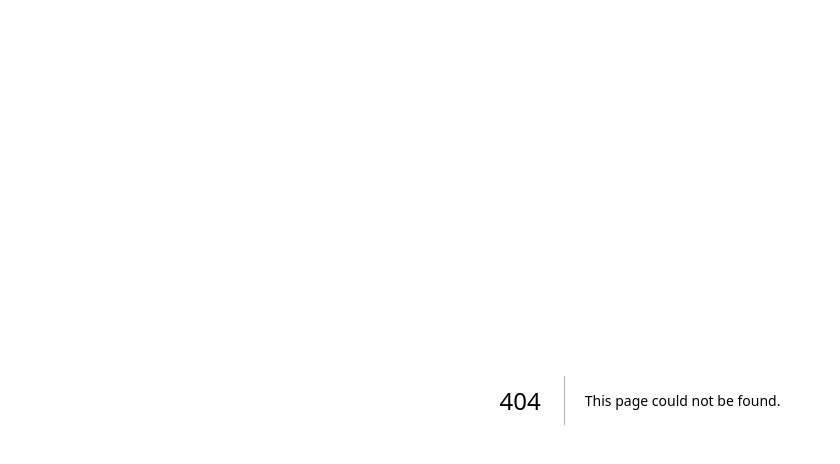
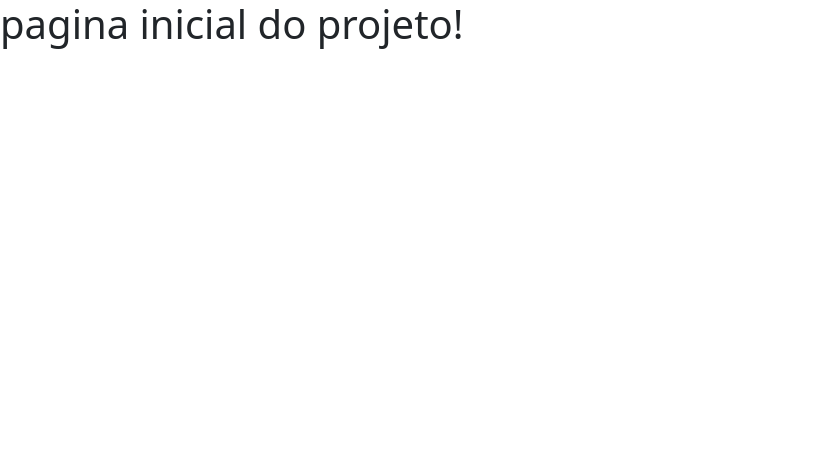
Before and after one commit to LuizFernandoFormenton/pi-comercio, a Next.js app: page /cadastro_comercios in a window 1280 px wide. Before the commit this address had no page. Shown: the top 464 px of the page, without its empty margins (0-840 px from the left). Built offline with nearby package versions, Linux system fonts and the light colour scheme.

Commit message:
Criando as paginas que sou responsvel por fazer

```diff
--- /dev/null
+++ b/app/cadastro_comercios/page.js
@@ -0,0 +1,8 @@
+
+export default function CadastroComercio() {
+  return (
+    <div>
+     <h1> pagina inicial do projeto! </h1>
+    </div>
+  );
+}
```
Also changed, not shown: app/area_comerciante/page.js (added, +8 -0 lines).
